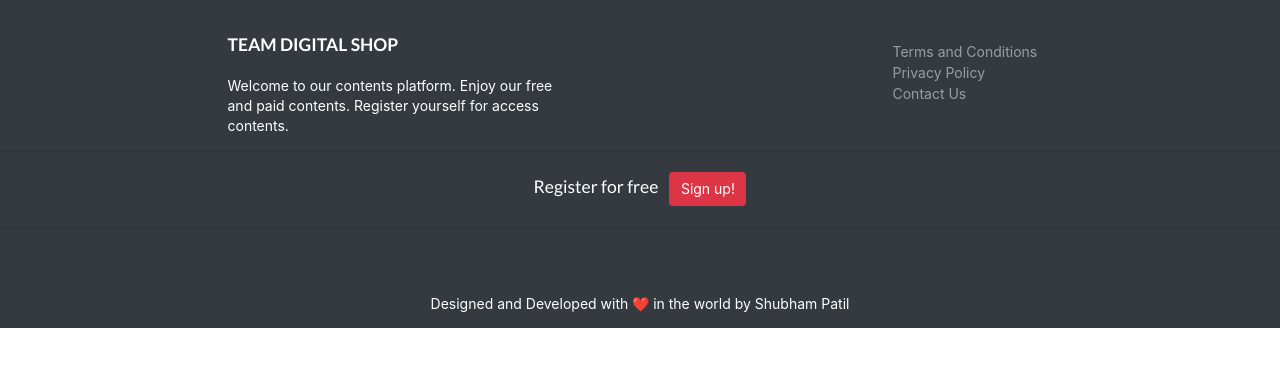
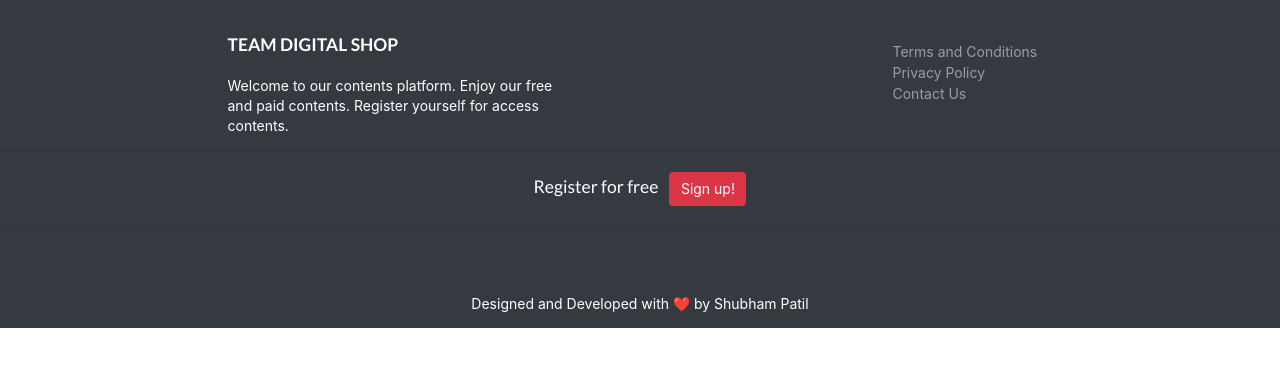
Before and after one commit to spshubhampatil/Digital-Hub, a Django app: template Digi Shop/shop/templates/index.html in a window 1280 px wide. Shown: the part 179-546 px from the top of the page. Run offline with Django 3.2, Linux system fonts and the light colour scheme; the template is opened without the code that fills it, so the values that code supplies are empty; some libraries are stand-ins or nearby versions; some web fonts are replaced.

Commit message:
Update base.html

```diff
--- a/Digi Shop/shop/templates/base.html
+++ b/Digi Shop/shop/templates/base.html
@@ -160,7 +160,7 @@
     <!-- Social buttons -->
 
     <!-- Copyright -->
-    <div class="footer-copyright text-center py-3">Designed and Developed with ❤️ in the world by <a
+    <div class="footer-copyright text-center py-3">Designed and Developed with ❤️ by <a
         href="https://www.linkedin.com/in/shubham-patil-b4a93714a" class="text-white" target="_blank" rel="noopener">Shubham
         Patil</a>
     </div>
```
